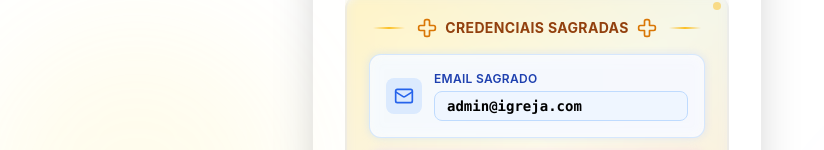
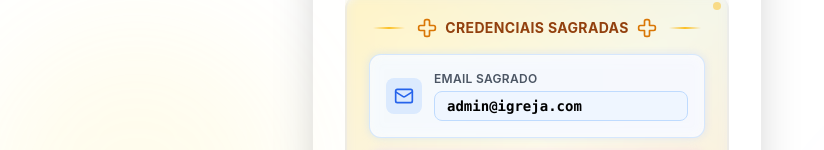
Before and after one commit to Projeto-Motorista/Assembleia, a Next.js app in the folder web/: page /login in a window 1280 px wide. Shown: the part 616-766 px from the top of the page, without its empty margins (103-927 px from the left). Built offline with nearby package versions, Linux system fonts and the light colour scheme.

Commit message:
Fix: Remove 'São Paulo' from title and change labels to gray color

```diff
--- a/web/src/pages/login.tsx
+++ b/web/src/pages/login.tsx
@@ -84,7 +84,7 @@ export default function Login() {
                 <h1 className="text-3xl font-bold text-white drop-shadow-lg">
                   Assembleia de Deus
                 </h1>
-                <p className="text-white/90 font-medium">Vila Maria - São Paulo</p>
+                <p className="text-white/90 font-medium">Vila Maria</p>
                 <div className="flex items-center justify-center space-x-2 mt-4">
                   <div className="h-1 w-8 bg-gradient-to-r from-yellow-400 to-orange-500 rounded-full"></div>
                   <Star className="h-4 w-4 text-yellow-400 animate-pulse" />
@@ -210,7 +210,7 @@ export default function Login() {
                           <Mail className="h-5 w-5 text-blue-600" />
                         </div>
                         <div className="flex-1">
-                          <p className="text-blue-800 font-semibold text-xs uppercase tracking-wide mb-1">Email Sagrado</p>
+                          <p className="text-gray-600 font-semibold text-xs uppercase tracking-wide mb-1">Email Sagrado</p>
                           <p className="text-black font-bold text-sm font-mono bg-blue-50 px-3 py-1 rounded-lg border border-blue-200">
                             admin@igreja.com
                           </p>
@@ -228,7 +228,7 @@ export default function Login() {
                           <Lock className="h-5 w-5 text-purple-600" />
                         </div>
                         <div className="flex-1">
-                          <p className="text-purple-800 font-semibold text-xs uppercase tracking-wide mb-1">Senha Divina</p>
+                          <p className="text-gray-600 font-semibold text-xs uppercase tracking-wide mb-1">Senha Divina</p>
                           <p className="text-black font-bold text-sm font-mono bg-purple-50 px-3 py-1 rounded-lg border border-purple-200">
                             admin123
                           </p>
```
